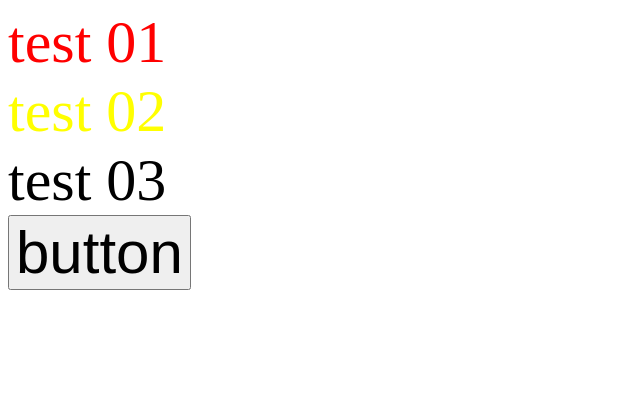
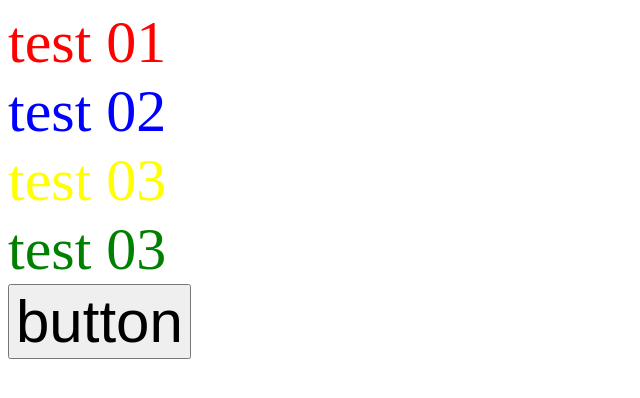
Before and after one commit to hirotake99/tmp1, a plain HTML site: page index.html in a window 1280 px wide. Shown: the whole page, without its empty margins (0-640 px from the left). Drawn offline with Linux system fonts and the light colour scheme.

Commit message:
add create new branch

```diff
--- a/index.html
+++ b/index.html
@@ -11,6 +11,7 @@
     <div id="foo">test 01</div>
     <div id="bar">test 02</div>
     <div id="bar1">test 03</div>
+    <div id="bar2">test 03</div>
     <button id="baz">button</button>
 
     <script src="index.js"></script>
--- a/index.js
+++ b/index.js
@@ -2,4 +2,5 @@ document.getElementById("baz").addEventListener("click",function() {
     alert('ナイスクリック 1回目');
     alert('ナイスクリック 2回目');
     alert('ナイスクリック 3回目');
+    alert('ナイスクリック 4回目');
 });
--- a/style.css
+++ b/style.css
@@ -8,6 +8,10 @@
     color: blue
 }
 
-#bar{
+#bar1{
     color: yellow
 }
+
+#bar2{
+    color: green
+}
```
